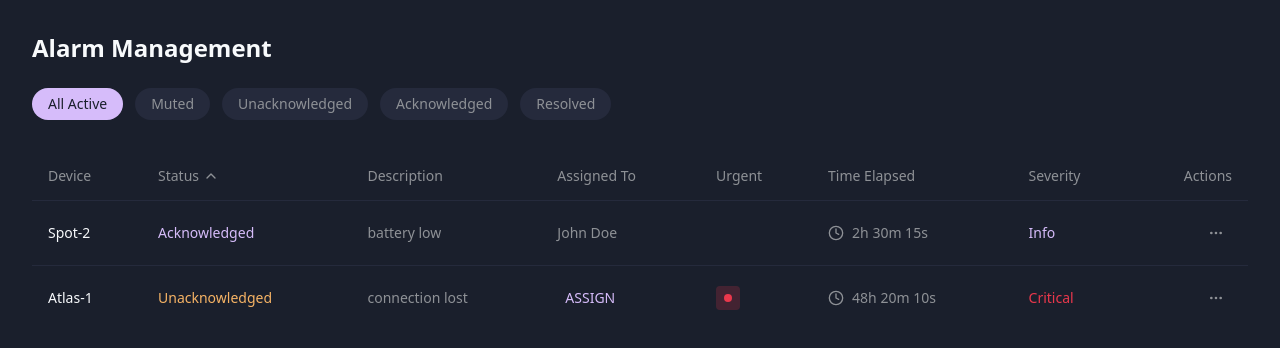
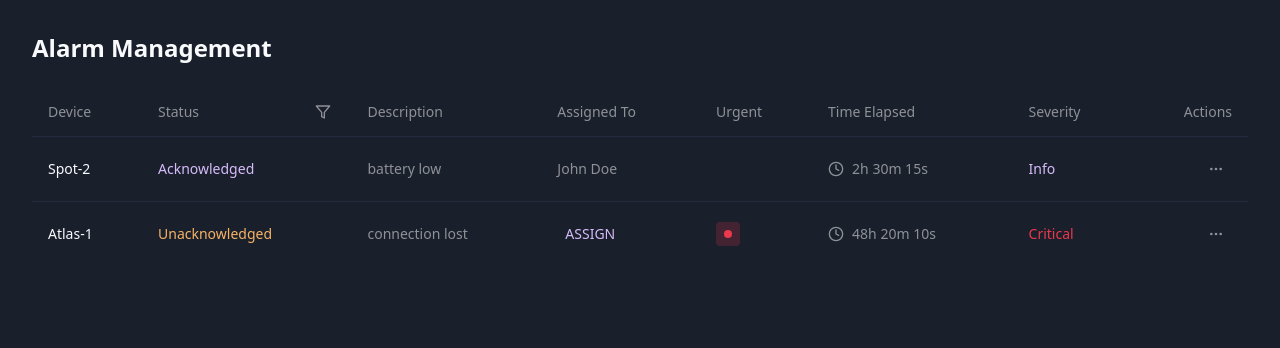
Before and after one commit to griffinrobertelliott/ticketaroo-card, a React (Vite) app: page / in a window 1280 px wide. Shown: the top 348 px of the page. Built offline with nearby package versions, Linux system fonts and the light colour scheme.

Commit message:
Remove Filter Bar and Add Header Filtering
Eliminate the top filter bar from the AlarmsTable component. Implement filtering functionality directly in the column headers for a more streamlined user experience.
[skip gpt_engineer]

```diff
--- a/src/components/AlarmsTable.tsx
+++ b/src/components/AlarmsTable.tsx
@@ -2,11 +2,9 @@ import { Table, TableBody } from "@/components/ui/table";
 import { useState } from "react";
 import TicketDialog from "./TicketDialog";
 import { Alarm, SortField, SortDirection, StatusFilter } from "@/types/alarm";
-import FilterPills from "./alarms/FilterPills";
 import AlarmsTableHeader from "./alarms/AlarmsTableHeader";
 import AlarmRow from "./alarms/AlarmRow";
 
-// Mock data - replace with real data later
 const initialAlarms: Alarm[] = [
   {
     id: "AL-001",
@@ -129,16 +127,13 @@ const AlarmsTable = () => {
 
   return (
     <div className="w-full space-y-6">
-      <FilterPills
-        statusFilter={statusFilter}
-        setStatusFilter={setStatusFilter}
-      />
-
       <Table>
         <AlarmsTableHeader
           sortField={sortField}
           sortDirection={sortDirection}
           handleSort={handleSort}
+          statusFilter={statusFilter}
+          setStatusFilter={setStatusFilter}
         />
         <TableBody>
           {sortedAlarms.map((alarm) => (
--- a/src/components/alarms/AlarmsTableHeader.tsx
+++ b/src/components/alarms/AlarmsTableHeader.tsx
@@ -1,14 +1,28 @@
 import { TableHead, TableHeader, TableRow } from "@/components/ui/table";
-import { ChevronUp, ChevronDown } from "lucide-react";
-import { SortField, Alarm } from "@/types/alarm";
+import { ChevronUp, ChevronDown, Filter } from "lucide-react";
+import { SortField, Alarm, StatusFilter } from "@/types/alarm";
+import {
+  DropdownMenu,
+  DropdownMenuContent,
+  DropdownMenuItem,
+  DropdownMenuTrigger,
+} from "@/components/ui/dropdown-menu";
 
 interface AlarmsTableHeaderProps {
   sortField: SortField;
   sortDirection: "asc" | "desc";
   handleSort: (field: SortField) => void;
+  statusFilter: StatusFilter;
+  setStatusFilter: (filter: StatusFilter) => void;
 }
 
-const AlarmsTableHeader = ({ sortField, sortDirection, handleSort }: AlarmsTableHeaderProps) => {
+const AlarmsTableHeader = ({
+  sortField,
+  sortDirection,
+  handleSort,
+  statusFilter,
+  setStatusFilter
+}: AlarmsTableHeaderProps) => {
   const getSortIcon = (field: SortField) => {
     if (field !== sortField) return null;
     return sortDirection === "asc" ? (
@@ -29,11 +43,41 @@ const AlarmsTableHeader = ({ sortField, sortDirection, handleSort }: AlarmsTable
     </TableHead>
   );
 
+  const FilterableHeader = ({ children }: { children: React.ReactNode }) => (
+    <TableHead className="text-alarm-muted">
+      <div className="flex items-center justify-between">
+        {children}
+        <DropdownMenu>
+          <DropdownMenuTrigger className="p-1 hover:bg-alarm-card rounded">
+            <Filter className="w-4 h-4" />
+          </DropdownMenuTrigger>
+          <DropdownMenuContent>
+            <DropdownMenuItem onClick={() => setStatusFilter("all-active")}>
+              All Active
+            </DropdownMenuItem>
+            <DropdownMenuItem onClick={() => setStatusFilter("muted")}>
+              Muted
+            </DropdownMenuItem>
+            <DropdownMenuItem onClick={() => setStatusFilter("unacknowledged")}>
+              Unacknowledged
+            </DropdownMenuItem>
+            <DropdownMenuItem onClick={() => setStatusFilter("acknowledged")}>
+              Acknowledged
+            </DropdownMenuItem>
+            <DropdownMenuItem onClick={() => setStatusFilter("resolved")}>
+              Resolved
+            </DropdownMenuItem>
+          </DropdownMenuContent>
+        </DropdownMenu>
+      </div>
+    </TableHead>
+  );
+
   return (
     <TableHeader>
       <TableRow className="border-b border-alarm-card hover:bg-transparent">
         <SortableHeader field="device">Device</SortableHeader>
-        <SortableHeader field="status">Status</SortableHeader>
+        <FilterableHeader>Status</FilterableHeader>
         <SortableHeader field="description">Description</SortableHeader>
         <TableHead className="text-alarm-muted">Assigned To</TableHead>
         <TableHead className="text-alarm-muted">Urgent</TableHead>
--- a/src/components/alarms/FilterPills.tsx
+++ /dev/null
@@ -1,38 +0,0 @@
-import { StatusFilter } from "@/types/alarm";
-
-interface FilterPillsProps {
-  statusFilter: StatusFilter;
-  setStatusFilter: (value: StatusFilter) => void;
-}
-
-const FilterPill = ({ label, value, currentFilter, onClick }: {
-  label: string;
-  value: StatusFilter;
-  currentFilter: StatusFilter;
-  onClick: (value: StatusFilter) => void;
-}) => (
-  <button
-    onClick={() => onClick(value)}
-    className={`px-4 py-1.5 rounded-full text-sm font-medium transition-colors ${
-      currentFilter === value
-        ? "bg-alarm-accent text-alarm-background"
-        : "bg-alarm-card hover:bg-alarm-card/80 text-alarm-muted"
-    }`}
-  >
-    {label}
-  </button>
-);
-
-const FilterPills = ({ statusFilter, setStatusFilter }: FilterPillsProps) => {
-  return (
-    <div className="flex gap-3 overflow-x-auto pb-2">
-      <FilterPill label="All Active" value="all-active" currentFilter={statusFilter} onClick={setStatusFilter} />
-      <FilterPill label="Muted" value="muted" currentFilter={statusFilter} onClick={setStatusFilter} />
-      <FilterPill label="Unacknowledged" value="unacknowledged" currentFilter={statusFilter} onClick={setStatusFilter} />
-      <FilterPill label="Acknowledged" value="acknowledged" currentFilter={statusFilter} onClick={setStatusFilter} />
-      <FilterPill label="Resolved" value="resolved" currentFilter={statusFilter} onClick={setStatusFilter} />
-    </div>
-  );
-};
-
-export default FilterPills;
```
